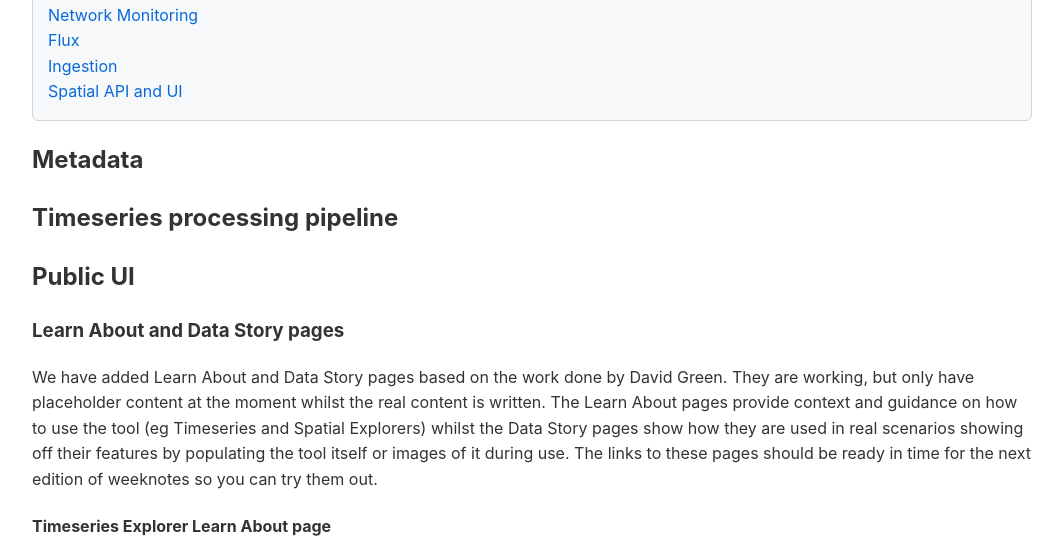
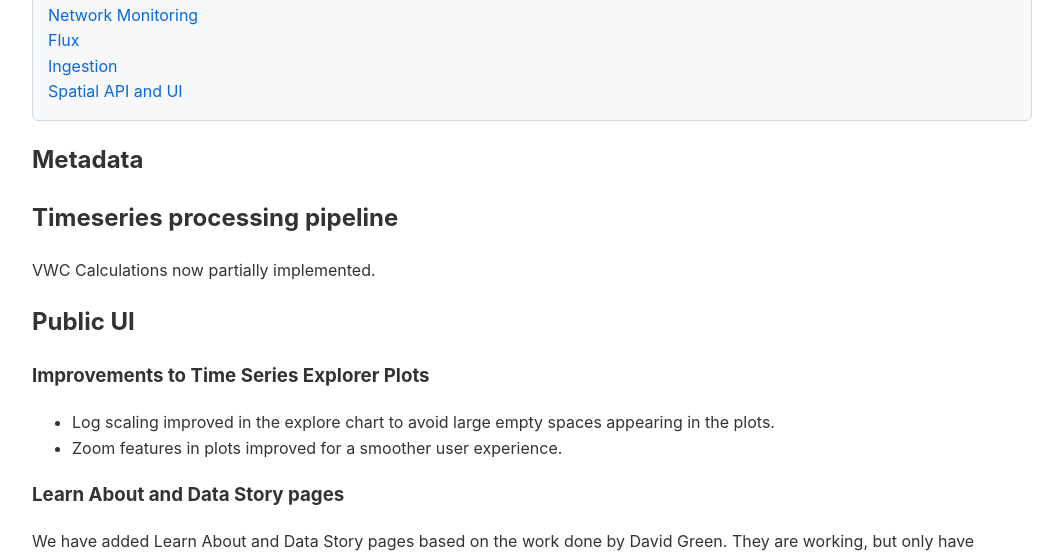
Before and after one commit to NERC-CEH/fdri_words, a Jekyll site: the page built from weeknotes/2026/29.md, in a window 1280 px wide and 900 px high, scrolled down 301 px, cut to the strip 0-557 px from the top of the window. Shown: the whole strip, without its empty margins (108-1171 px from the left). Built offline with Jekyll 4.4.1, drawn with Linux system fonts in a browser that asks for light colours; our own code applies the rules of GitHub Pages for plain Markdown files; some of the changed text lies outside the part shown.

Commit message:
Update 29.md

```diff
--- a/weeknotes/2026/29.md
+++ b/weeknotes/2026/29.md
@@ -4,7 +4,13 @@
 
 ## Timeseries processing pipeline
 
+VWC Calculations now partially implemented.
+
 ## Public UI
+
+### Improvements to Time Series Explorer Plots
+ - Log scaling improved in the explore chart to avoid large empty spaces appearing in the plots.
+ - Zoom features in plots improved for a smoother user experience.
 
 ### Learn About and Data Story pages
 We have added Learn About and Data Story pages based on the work done by David Green.  They are working, but only have placeholder content at the moment whilst the real content is written.  The Learn About pages provide context and guidance on how to use the tool (eg Timeseries and Spatial Explorers) whilst the Data Story pages show how they are used in real scenarios showing off their features by populating the tool itself or images of it during use.  The links to these pages should be ready in time for the next edition of weeknotes so you can try them out.
@@ -23,4 +29,6 @@ We have added Learn About and Data Story pages based on the work done by David G
 
 ## Ingestion
 
+EA download status JSON now implemented, simlar to SEPA.
+
 ## Spatial API and UI
```
